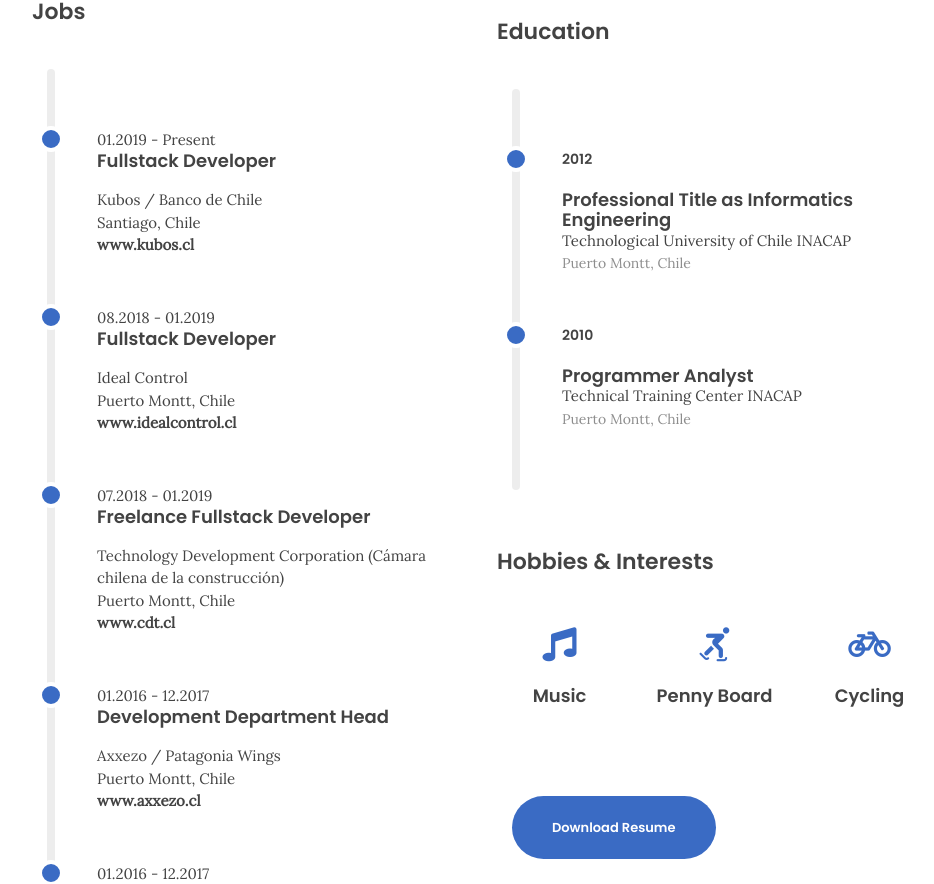
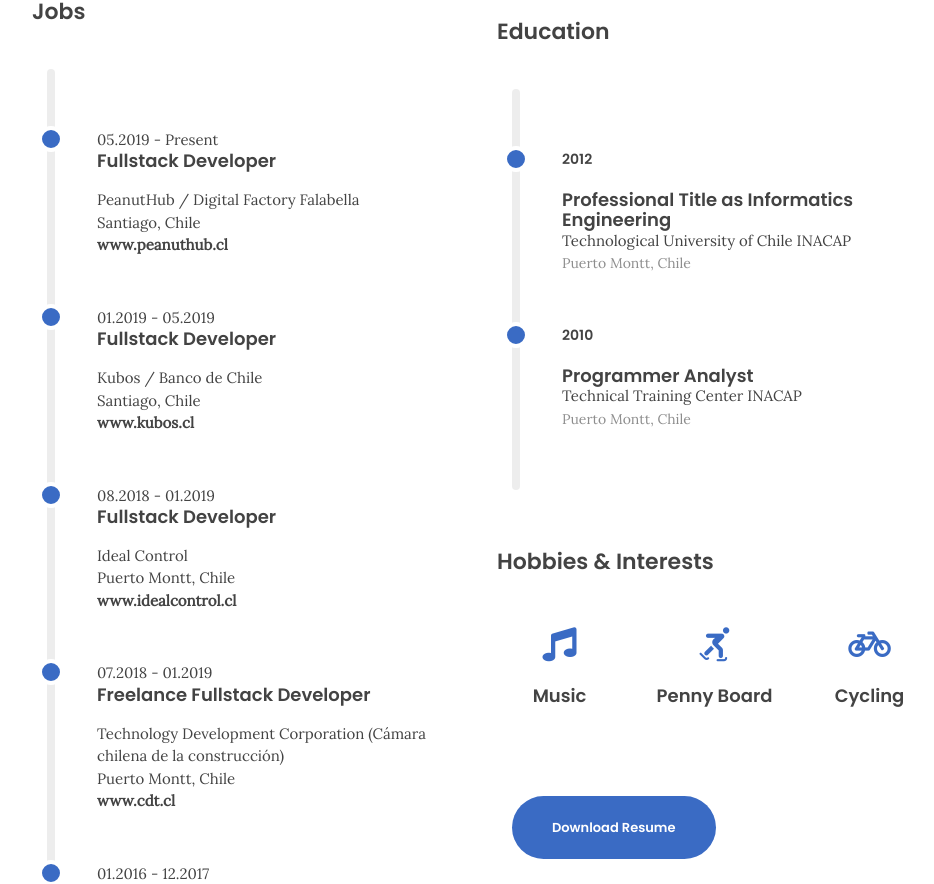
Before and after one commit to cristtopher/cristtopher.github.io, an Angular app: page / in a window 1280 px wide. Shown: the part 2094-2978 px from the top of the page, without its empty margins (158-1092 px from the left). Built offline with nearby package versions, Linux system fonts and the light colour scheme.

Commit message:
Add peanut job

```diff
--- a/src/app/resume/jobs/jobs.component.ts
+++ b/src/app/resume/jobs/jobs.component.ts
@@ -16,9 +16,17 @@ export class JobsComponent implements OnInit {
   constructor() {}
 
   ngOnInit() {
-    this.jobs = [{
+    this.jobs = [
+      {
         title: 'Fullstack Developer',
-        date: '01.2019 - Present',
+        date: '05.2019 - Present',
+        company: 'PeanutHub / Digital Factory Falabella',
+        place: 'Santiago',
+        url: 'peanuthub.cl'
+      },
+      {
+        title: 'Fullstack Developer',
+        date: '01.2019 - 05.2019',
         company: 'Kubos / Banco de Chile',
         place: 'Santiago',
         url: 'kubos.cl'
```
